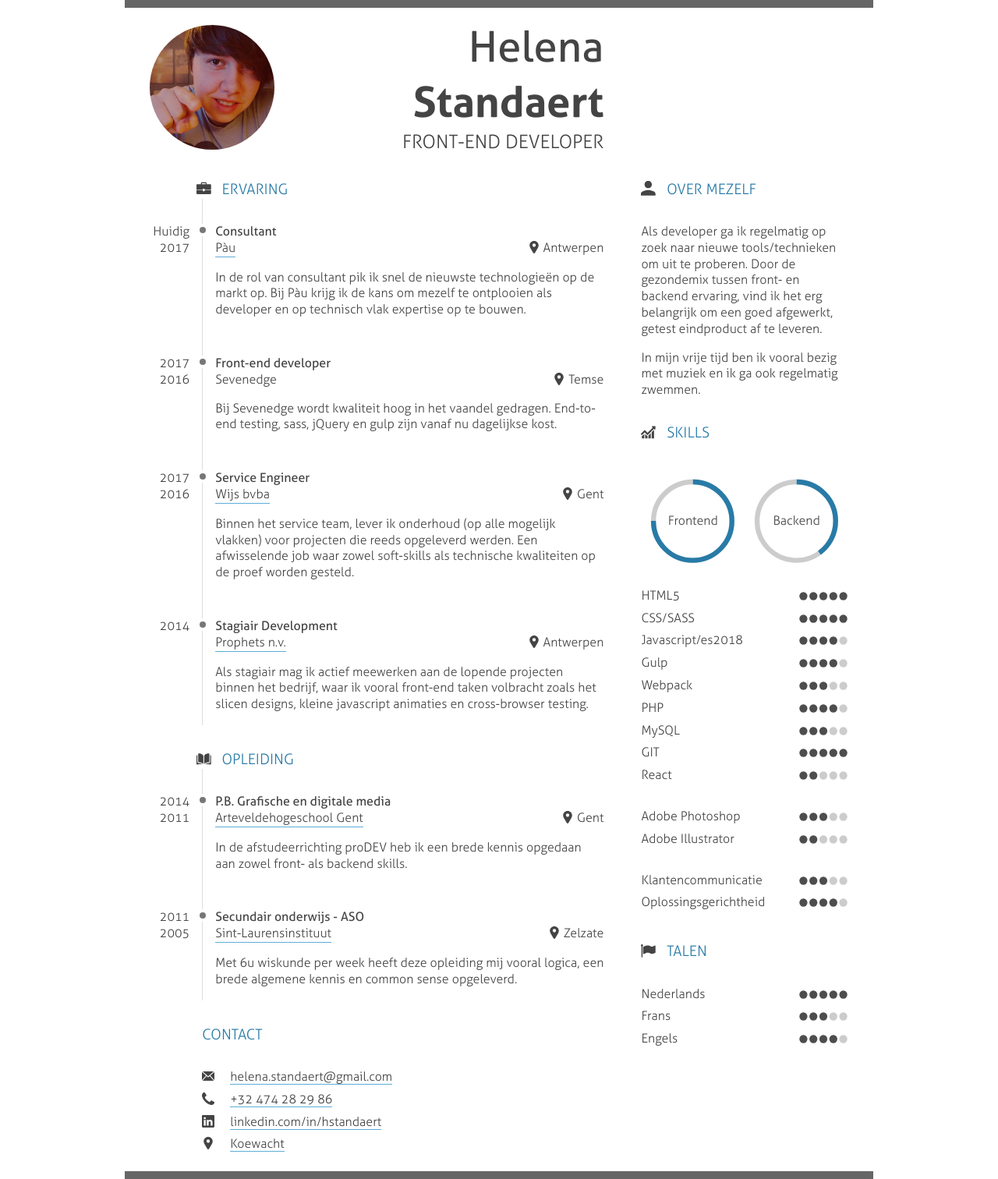
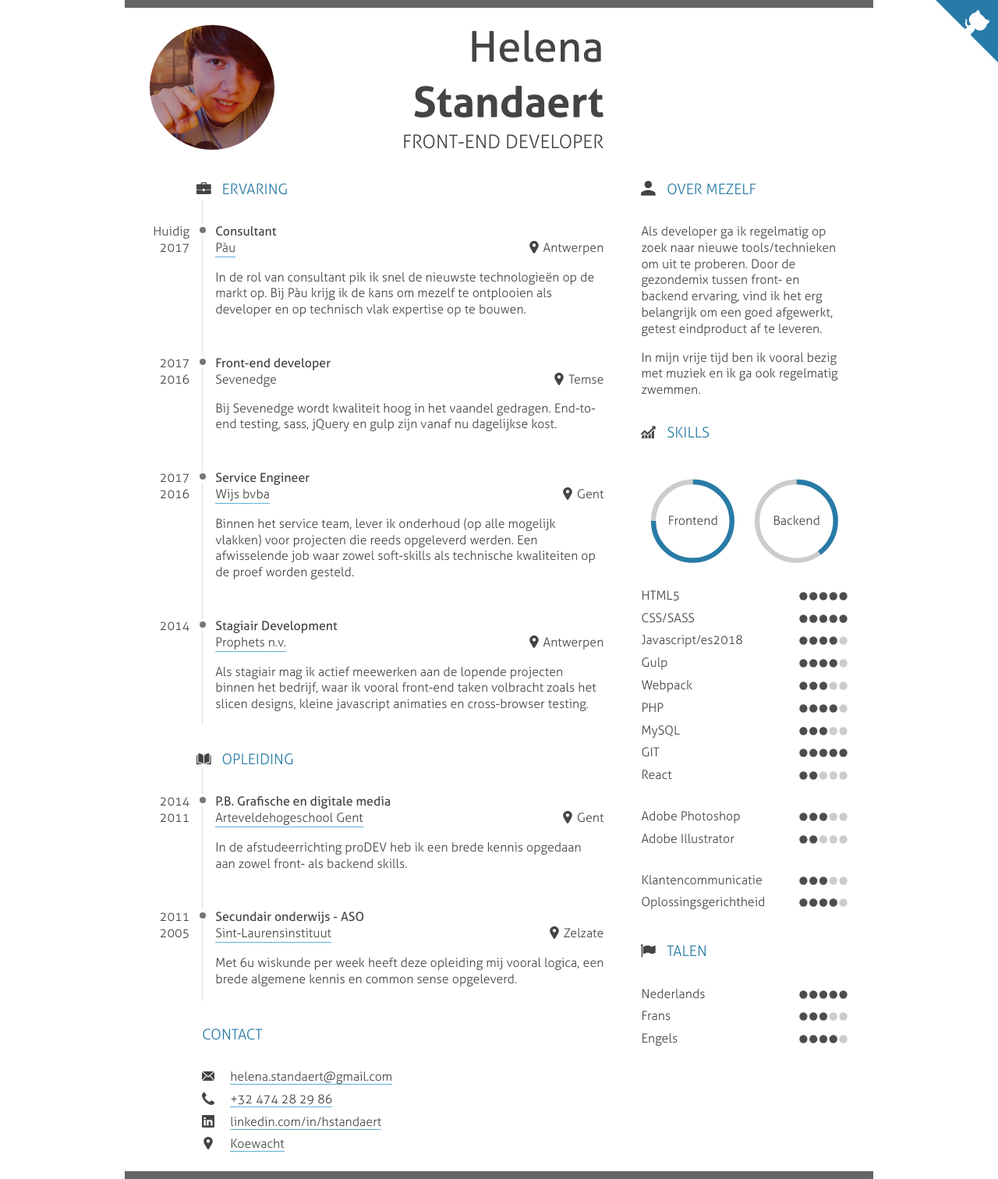
Before and after one commit to hstandaert/hstandaert.github.io, a Jekyll site: the page built from index.md, in a window 1280 px wide. Shown: the whole page at 78% size. Built offline with Jekyll 4.4.1, drawn with Linux system fonts in a browser that asks for light colours.

Commit message:
Added github corners

```diff
--- a/_layouts/cv.html
+++ b/_layouts/cv.html
@@ -16,7 +16,7 @@ layout: default
 
             <h2>{{ site.data.personal.title }}</h2>
 
-            <a href="#about" class="c-header__scroll-down">&#8964;</a>
+            <a href="#about" class="c-header__scroll-down u-clean-link">&#8964;</a>
         </section>
     </header>
 {% endif %}
@@ -158,3 +158,11 @@ layout: default
         </ul>
     </section>
 </aside>
+
+<a href="https://github.com/hstandaert/hstandaert.github.io" class="github-corner u-clean-link" aria-label="View source on GitHub">
+    <svg viewBox="0 0 250 250" class="" aria-hidden="true">
+        <path d="M0,0 L115,115 L130,115 L142,142 L250,250 L250,0 Z"></path>
+        <path d="M128.3,109.0 C113.8,99.7 119.0,89.6 119.0,89.6 C122.0,82.7 120.5,78.6 120.5,78.6 C119.2,72.0 123.4,76.3 123.4,76.3 C127.3,80.9 125.5,87.3 125.5,87.3 C122.9,97.6 130.6,101.9 134.4,103.2" fill="currentColor" style="transform-origin: 130px 106px;" class="octo-arm"></path>
+        <path d="M115.0,115.0 C114.9,115.1 118.7,116.5 119.8,115.4 L133.7,101.6 C136.9,99.2 139.9,98.4 142.2,98.6 C133.8,88.0 127.5,74.4 143.8,58.0 C148.5,53.4 154.0,51.2 159.7,51.0 C160.3,49.4 163.2,43.6 171.4,40.1 C171.4,40.1 176.1,42.5 178.8,56.2 C183.1,58.6 187.2,61.8 190.9,65.4 C194.5,69.0 197.7,73.2 200.1,77.6 C213.8,80.2 216.3,84.9 216.3,84.9 C212.7,93.1 206.9,96.0 205.4,96.6 C205.1,102.4 203.0,107.8 198.3,112.5 C181.9,128.9 168.3,122.5 157.7,114.1 C157.9,116.9 156.7,120.9 152.7,124.9 L141.0,136.5 C139.8,137.7 141.6,141.9 141.8,141.8 Z" fill="currentColor" class="octo-body"></path>
+    </svg>
+</a>
--- a/_sass/_elements.typography.scss
+++ b/_sass/_elements.typography.scss
@@ -37,7 +37,7 @@ h3 {
 }
 
 // Links
-a {
+a:not(.u-clean-link) {
 	color: $color-text;
 	text-decoration: none;
 	border-bottom: 1px solid $link-color;
--- /dev/null
+++ b/_sass/_plugins.github-corners.scss
@@ -0,0 +1,56 @@
+// ===
+// Plugins > Github Corners
+// ===
+
+$gh-corner-size: 80px !default;
+$gh-corner-color: $color-primary !default;
+
+.github-corner {
+  svg {
+    width: $gh-corner-size;
+    height: $gh-corner-size;
+    fill: $gh-corner-color;
+    color:#fff;
+    position: absolute;
+    top: 10px;
+    border: 0;
+    right: 0;
+
+    @include respond-to(desktop) {
+      top: 0;
+    }
+  }
+
+  &:hover .octo-arm {
+    animation: octocat-wave 560ms ease-in-out;
+  }
+}
+
+
+@media (max-width:500px) {
+  .github-corner:hover .octo-arm {
+    animation: none
+  }
+
+  .github-corner .octo-arm {
+    animation: octocat-wave 560ms ease-in-out
+  }
+}
+
+// Animation
+@keyframes octocat-wave {
+  0%,
+  100% {
+    transform: rotate(0)
+  }
+
+  20%,
+  60% {
+    transform: rotate(-25deg)
+  }
+
+  40%,
+  80% {
+    transform: rotate(10deg)
+  }
+}
--- a/assets/css/main.scss
+++ b/assets/css/main.scss
@@ -33,5 +33,7 @@
 @import "components.donut";
 @import "components.skill";
 
+@import "plugins.github-corners";
+
 @import "utilities.typography";
 @import "utilities.spacing";
```
